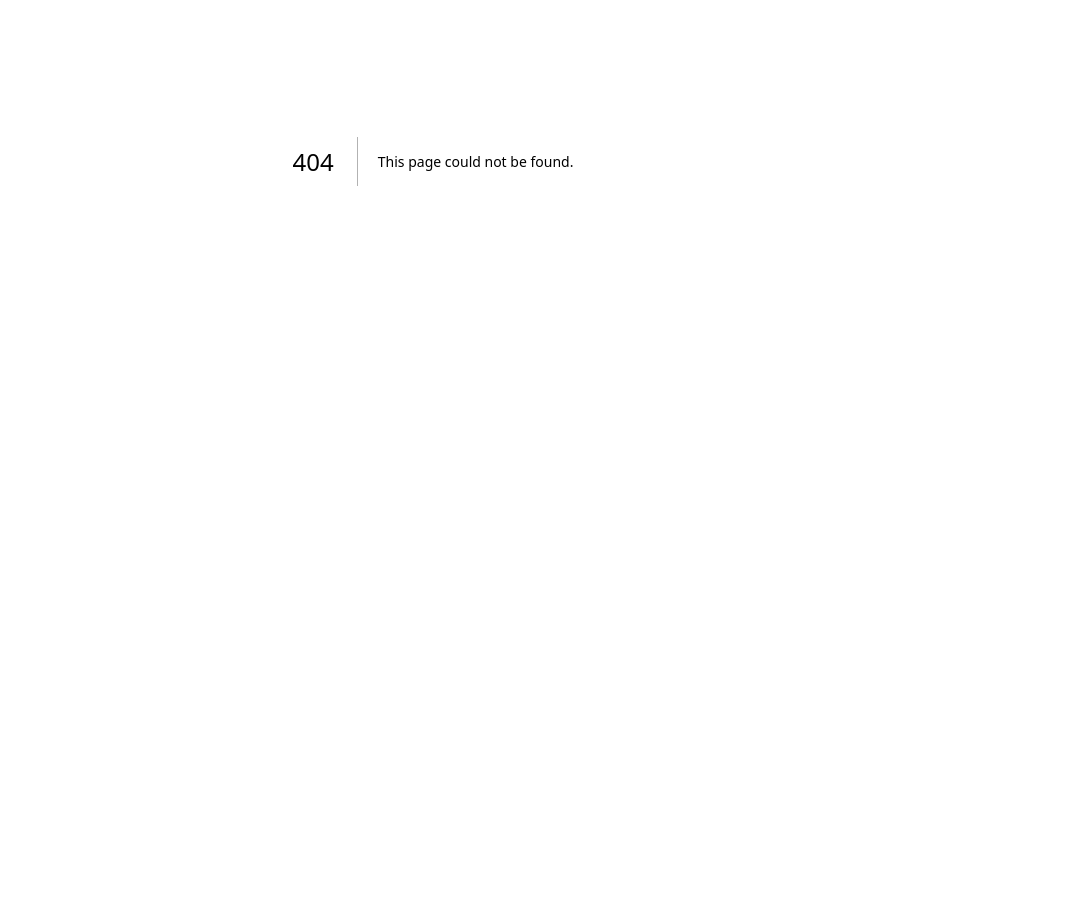
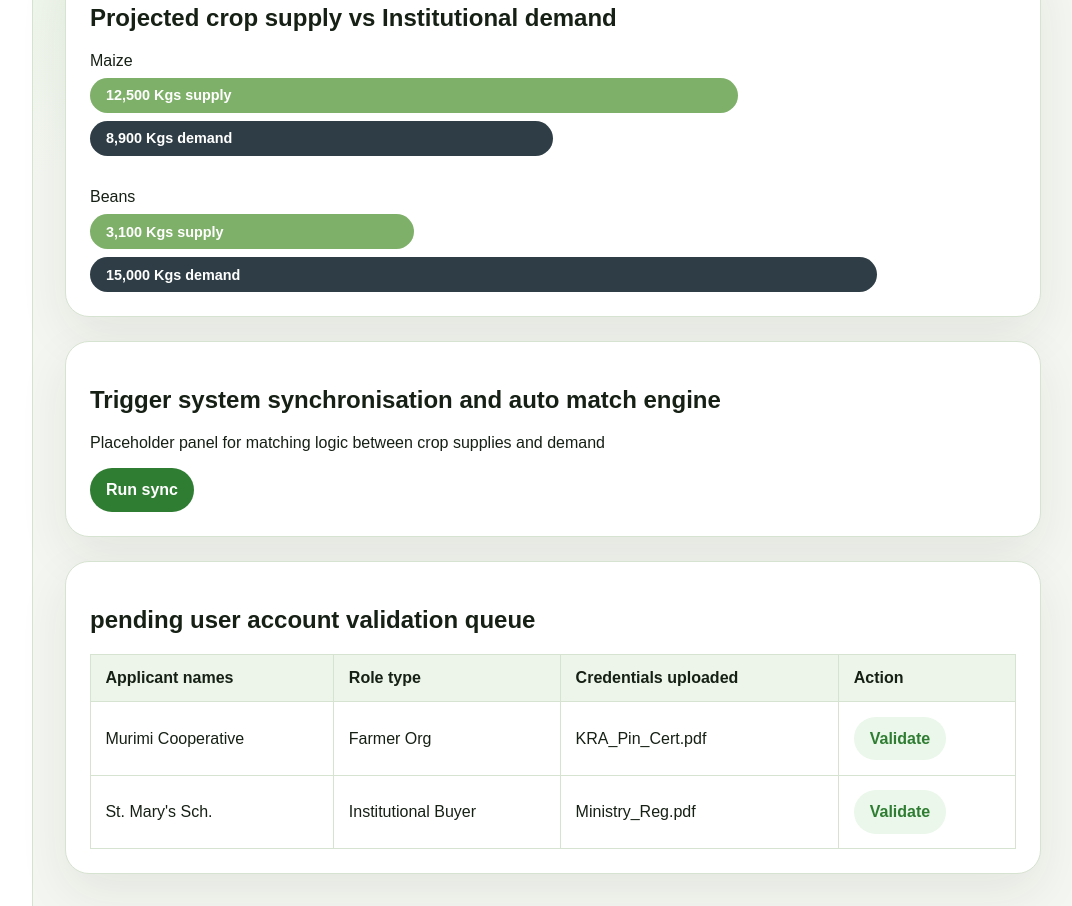
Before and after one commit to jimamuto/marketsync, a Next.js app: page /admin in a window 1280 px wide. Before the commit this address had no page. Shown: the part 280-1186 px from the top of the page, without its empty margins (207-1279 px from the left). Before the commit the page ends 841 px from the top, so only its background shows below. Built offline with nearby package versions, Linux system fonts and the light colour scheme.

Commit message:
add admin page

```diff
--- /dev/null
+++ b/src/app/admin/page.tsx
@@ -0,0 +1,97 @@
+
+import PageHeader from "../../components/PageHeader";
+import DashboardCard from "../../components/DashboardCard";
+import DashboardSidebar from "../../components/DashboardSidebar";
+
+const validationQueue = [
+     {
+       applicant: "Murimi Cooperative",
+       role: "Farmer Org",
+       document: "KRA_Pin_Cert.pdf",
+     },
+     {
+       applicant: "St. Mary's Sch.",
+       role: "Institutional Buyer",
+       document: "Ministry_Reg.pdf",
+     },
+   ];
+const adminLinks =[
+  {label:"Analytics"},
+  {label:"Verification"},
+  {label:"Configuration"},
+  {label:"Audit Logs"},
+]
+
+export default function AdminPage(){
+  return(
+<main className= "admin-page">
+    <DashboardSidebar title="Navigation" links={adminLinks}/>
+
+      <section className="admin-content">
+
+      <PageHeader
+      eyebrow="Admin Dashboard"
+        title="supply demand summary"
+        description="Monitor market sync status,validation queues and crop demand gaps"
+      />
+
+      <DashboardCard title= "Projected crop supply vs Institutional demand">
+        <div className= "bar-chart">
+          <div>
+            <span>Maize</span>
+            <div className="bar supply" style={{ width: "70%" }}>
+              12,500 Kgs supply
+            </div>
+            <div className="bar demand" style={{ width: "50%" }}>
+              8,900 Kgs demand
+            </div>
+          </div>
+
+          <div>
+            <span>Beans</span>
+            <div className="bar supply" style={{ width: "35%" }}>
+              3,100 Kgs supply
+            </div>
+            <div className="bar demand" style={{ width: "85%" }}>
+              15,000 Kgs demand
+            </div>
+          </div>
+        </div>
+      </DashboardCard>
+
+      <DashboardCard title= "Trigger system synchronisation and auto match engine" >
+        <p>Placeholder panel for matching logic between crop supplies and demand</p>
+        <button className="primary-button"> Run sync</button>
+    </DashboardCard>
+
+      <DashboardCard title= "pending user account validation queue">
+        <div className="table-wrap">
+        <table>
+          <thead>
+            <tr>
+              <th>Applicant names</th>
+              <th>Role type</th>
+              <th>Credentials uploaded</th>
+              <th>Action</th>
+              </tr>
+          </thead>
+          <tbody>
+            {validationQueue.map((item) => (
+              <tr key={item.applicant}>
+                <td>{item.applicant}</td>
+                <td>{item.role}</td>
+                <td>{item.document}</td>
+                <td>
+                  <button className="table-button">Validate</button>
+                </td>
+              </tr>
+            ))}
+          </tbody>
+        </table>
+      </div>
+      </DashboardCard>
+
+      </section>
+    </main>
+    )
+}
--- a/src/app/globals.css
+++ b/src/app/globals.css
@@ -333,12 +333,142 @@ h1 {
      padding: 0.35rem 0.75rem;
    }
 
+   .dashboard-grid {
+     display: grid;
+     gap: 1.5rem;
+     grid-template-columns: 2fr 1fr;
+   }
+
+   .calendar-top {
+     display: flex;
+     gap: 1rem;
+     margin-bottom: 1rem;
+   }
+
+   .calendar-grid {
+     display: grid;
+     grid-template-columns: repeat(7, 1fr);
+     border: 1px solid #d7e3d1;
+   }
+
+   .calendar-grid span,
+   .calendar-day {
+     min-height: 56px;
+     border: 1px solid #d7e3d1;
+     padding: 0.75rem;
+   }
+
+   .calendar-grid span {
+     min-height: auto;
+     font-weight: 800;
+     text-align: center;
+   }
+
+   .calendar-note {
+     display: inline-block;
+     border-radius: 999px;
+     color: #ffffff;
+     font-weight: 800;
+     margin-top: 1rem;
+     padding: 0.5rem 1rem;
+   }
+
+   .planting {
+     background: #2f7d32;
+   }
+
+   .harvest {
+     background: #b7791f;
+   }
+
+   .booking-list {
+     display: grid;
+     gap: 1rem;
+   }
+
+   .booking-card {
+     display: flex;
+     justify-content: space-between;
+     gap: 1rem;
+     border: 1px solid #d7e3d1;
+     border-radius: 18px;
+     padding: 1rem;
+   }
+
+   .admin-page {
+     display: grid;
+     grid-template-columns: 240px 1fr;
+     min-height: calc(100vh - 73px);
+   }
+
+   .admin-content {
+     display: grid;
+     gap: 1.5rem;
+     padding: 2rem;
+   }
+
+   .dashboard-sidebar {
+     display: flex;
+     flex-direction: column;
+     gap: 1.5rem;
+     border-right: 1px solid #d7e3d1;
+     background: #ffffff;
+     padding: 2rem;
+   }
+
+   .dashboard-sidebar a {
+     color: var(--muted);
+     font-weight: 700;
+     text-decoration: none;
+   }
+
+   .dashboard-sidebar a:hover {
+     color: var(--accent);
+   }
+
+   .bar-chart {
+     display: grid;
+     gap: 2rem;
+   }
+
+   .bar-chart > div {
+     display: grid;
+     gap: 0.5rem;
+   }
+
+   .bar {
+     border-radius: 999px;
+     color: #ffffff;
+     font-size: 0.9rem;
+     font-weight: 800;
+     padding: 0.6rem 1rem;
+   }
+
+   .bar.supply {
+     background: #7fb069;
+   }
+
+   .bar.demand {
+     background: #2f3e46;
+   }
+
    @media (max-width: 900px) {
-     .buyer-layout {
+     .dashboard-grid,
+     .buyer-layout,
+     .admin-page {
        grid-template-columns: 1fr;
+     }
+
+     .dashboard-sidebar {
+       border-right: 0;
+       border-bottom: 1px solid #d7e3d1;
      }
 
      .match-grid {
        grid-template-columns: 1fr;
      }
+
+     .booking-card {
+       flex-direction: column;
+     }
    }
--- a/src/components/DashboardCard.tsx
+++ b/src/components/DashboardCard.tsx
@@ -8,10 +8,10 @@ type DashboardProps={
 
 export default function DashboardCard({title,children,className = ""}:DashboardProps) {
   return(
-  <section>
+    <section className={`dashboard-card ${className}`}>
       {title && <h2>{title}</h2>}
       {children}
     </section>
-  )
+  );
 
 }
--- /dev/null
+++ b/src/components/DashboardSidebar.tsx
@@ -0,0 +1,22 @@
+type DashboardSidebarLink ={
+  label:string;
+  href?: string;
+};
+
+type DashboardSidebarProps ={
+  title:string;
+  links: DashboardSidebarLink[];
+};
+
+export default function DashboardSidebar({title,links}:DashboardSidebarProps) {
+ return(
+    <aside className="dashboard-sidebar">
+      <strong>{title}</strong>
+      {links.map((link) => (
+        <a key={link.label} href={link.href ?? "#"}>
+          {link.label}
+        </a>
+      ))}
+    </aside>
+ );
+}
```
Also changed, not shown: src/app/farmer/page.tsx (+7 -2 lines).
